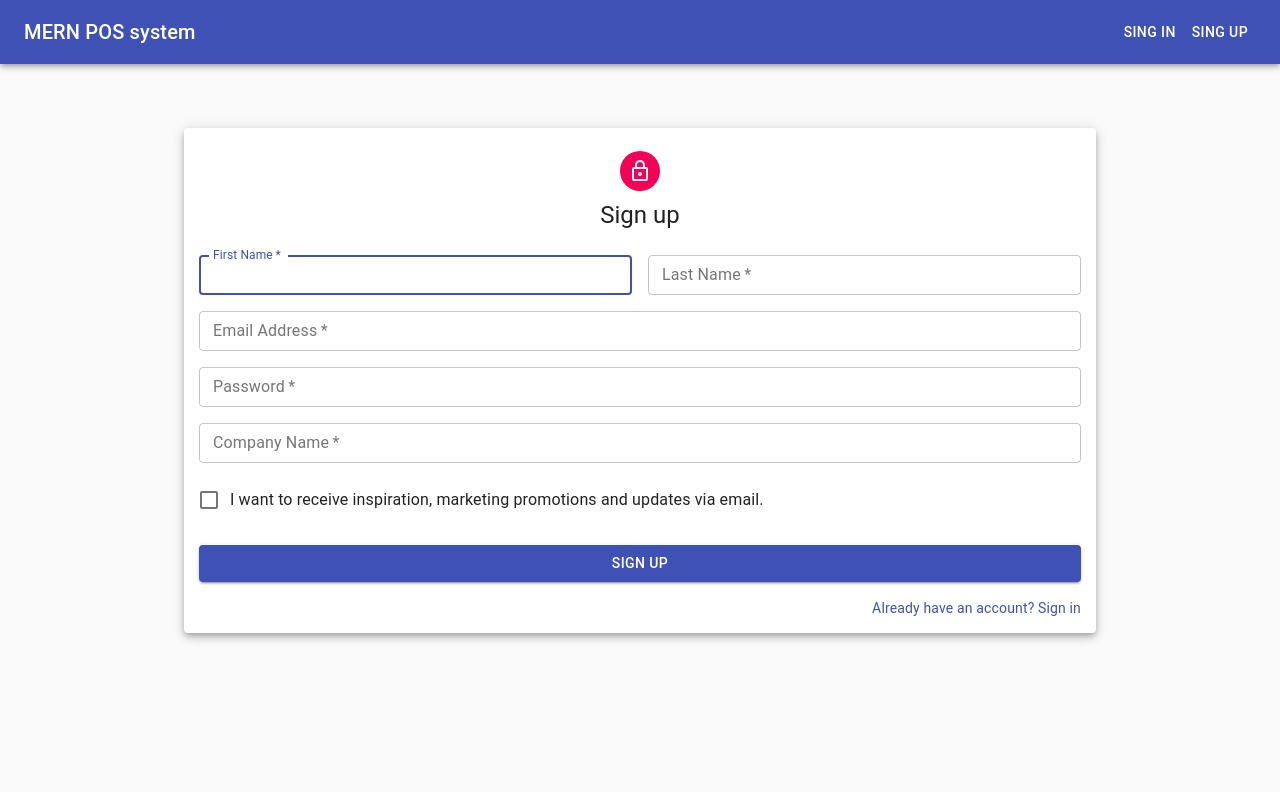
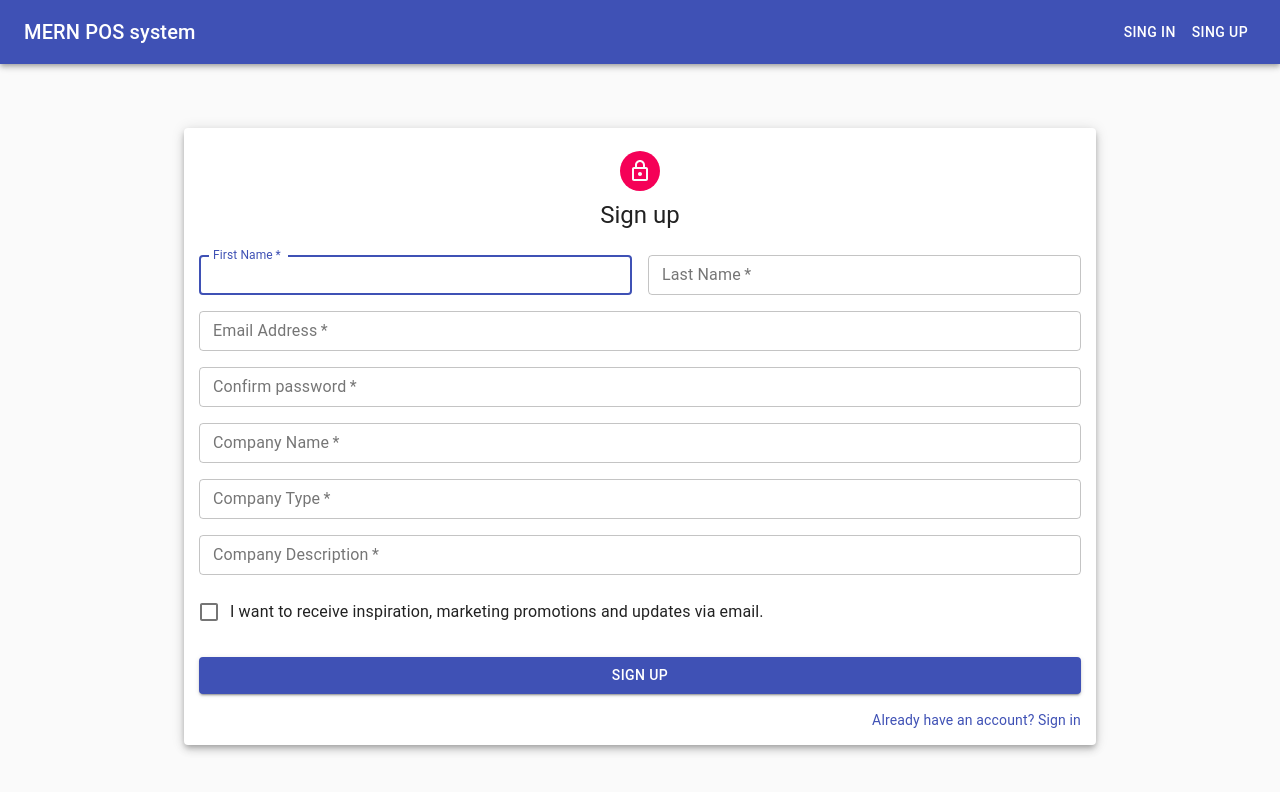
Before and after one commit to FriendsTech-Ltd/mern-pos, a React (Create React App) app in the folder client/: page /register in a window 1280 px wide. Shown: the top 792 px of the page. Built offline with nearby package versions, Linux system fonts and the light colour scheme; the HTML template or start-up script is replaced by a standard one.

Commit message:
UI added sign up fields

```diff
--- a/client/src/App.js
+++ b/client/src/App.js
@@ -1,6 +1,6 @@
 
 import React from 'react';
-import {BrowserRouter, Route, Switch,Redirect } from 'react-router-dom'
+import {BrowserRouter, Route, Switch } from 'react-router-dom'
 import NavBar from './Components/layout/NavBar'
 import Home from './Pages/Home'
 import SignIn from './Components/Auth/SignIn'
--- a/client/src/Components/Auth/SignUp.js
+++ b/client/src/Components/Auth/SignUp.js
@@ -1,4 +1,5 @@
-import React from 'react';
+import React, { useState } from 'react';
+
 import Avatar from '@material-ui/core/Avatar';
 import Button from '@material-ui/core/Button';
 import CssBaseline from '@material-ui/core/CssBaseline';
@@ -94,11 +95,11 @@ export default function SignUp() {
                 variant="outlined"
                 required
                 fullWidth
-                name="password"
-                label="Password"
+                name="c_password"
+                label="Confirm password"
                 type="password"
                 id="password"
-                autoComplete="current-password"
+                autoComplete=""
               />
             </Grid>
 
@@ -115,6 +116,31 @@ export default function SignUp() {
               />
             </Grid>
 
+            <Grid item xs={12}>
+              <TextField
+                size="small"
+                variant="outlined"
+                required
+                fullWidth
+                name="company_type"
+                label="Company Type"
+                id="company_type"
+                autoComplete=""
+              />
+            </Grid>
+
+            <Grid item xs={12}>
+              <TextField
+                size="small"
+                variant="outlined"
+                required
+                fullWidth
+                name="description"
+                label="Company Description"
+                id="description"
+                autoComplete=""
+              />
+            </Grid>
 
             <Grid item xs={12}>
               <FormControlLabel
--- a/client/src/Pages/Home.js
+++ b/client/src/Pages/Home.js
@@ -3,7 +3,6 @@ import Button from '@material-ui/core/Button';
 
 import CssBaseline from '@material-ui/core/CssBaseline';
 import Grid from '@material-ui/core/Grid';
-import Toolbar from '@material-ui/core/Toolbar';
 import Typography from '@material-ui/core/Typography';
 import { makeStyles } from '@material-ui/core/styles';
 import Container from '@material-ui/core/Container';
@@ -54,7 +53,6 @@ const useStyles = makeStyles((theme) => ({
   },
 }));
 
-const cards = [1, 2, 3, 4, 5, 6, 7, 8, 9];
 
 export default function Album() {
   const classes = useStyles();
```
